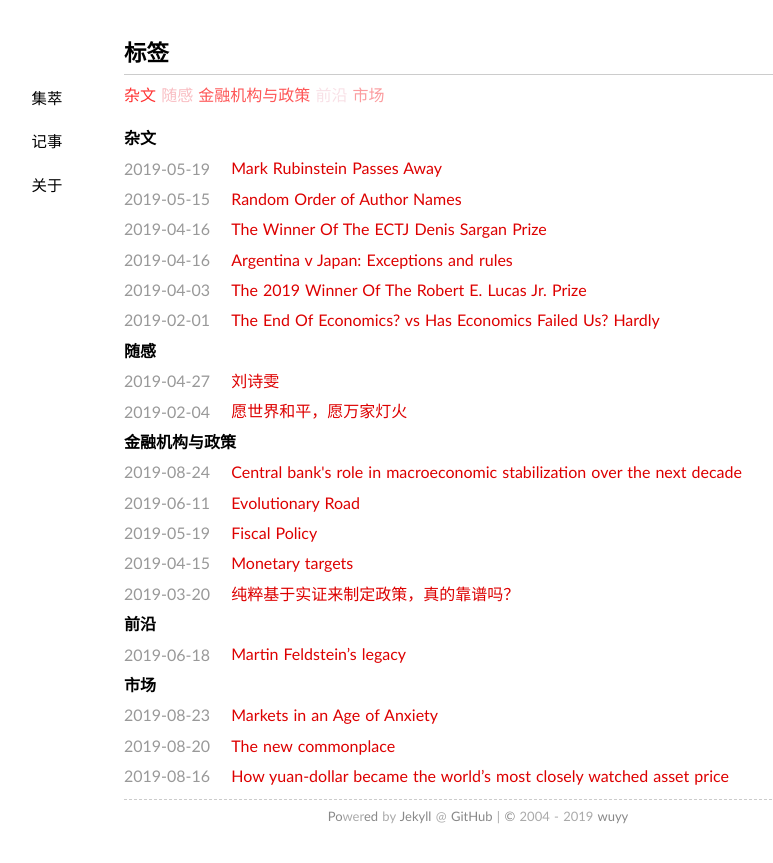
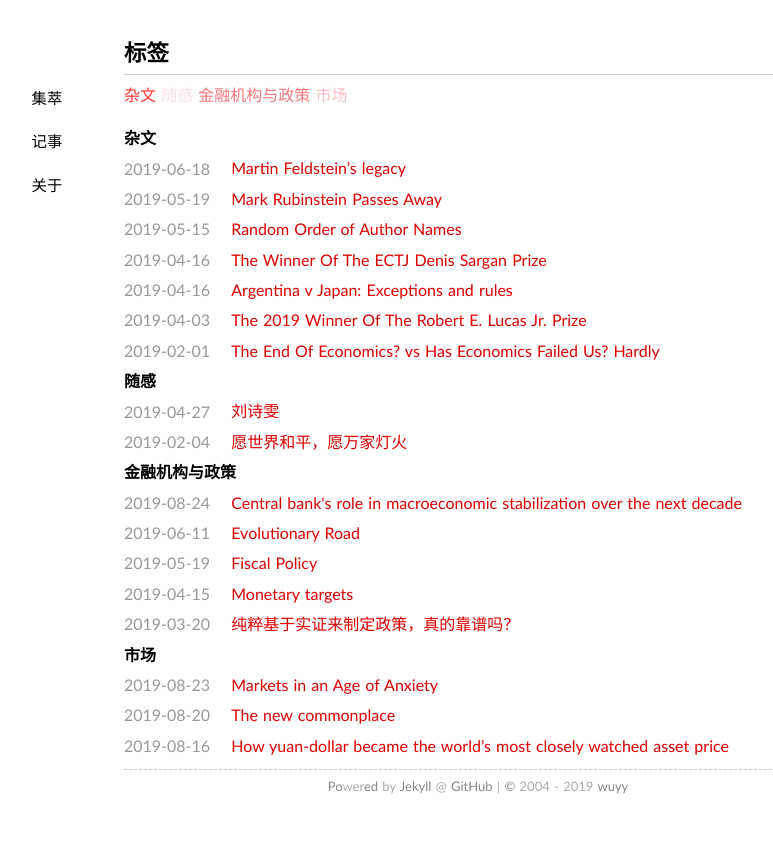
Before and after one commit to wuyy2007/wanguolin.github.io, a Jekyll site: the page built from tags/index.md, in a window 1280 px wide. Shown: the top 863 px of the page, without its empty margins (162-935 px from the left). Built offline with Jekyll 4.4.1, drawn with Linux system fonts in a browser that asks for light colours; some web fonts are replaced.

Commit message:
Update 2019-06-18-Martin_Feldstein_legacy.md

```diff
--- a/_posts/2019-06-18-Martin_Feldstein_legacy.md
+++ b/_posts/2019-06-18-Martin_Feldstein_legacy.md
@@ -3,7 +3,7 @@ layout: post
 title: "Martin Feldstein’s legacy"
 description: ""
 category: 经济学
-tags: [前沿]
+tags: [杂文]
 ---
 {% include JB/setup %}
 
```
